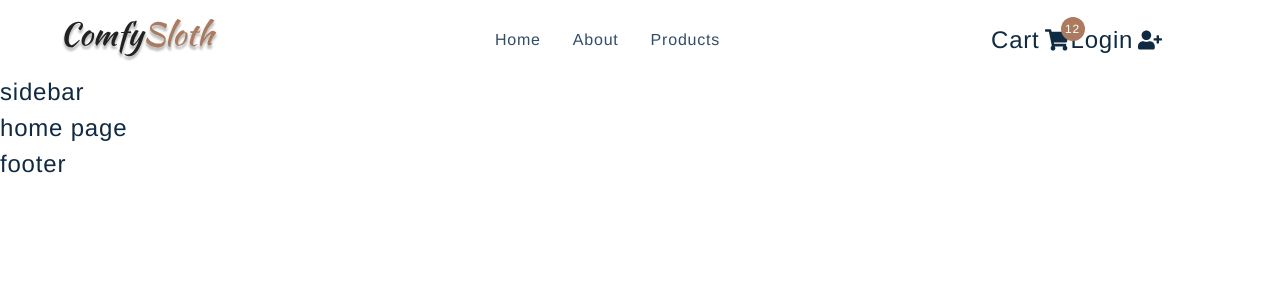
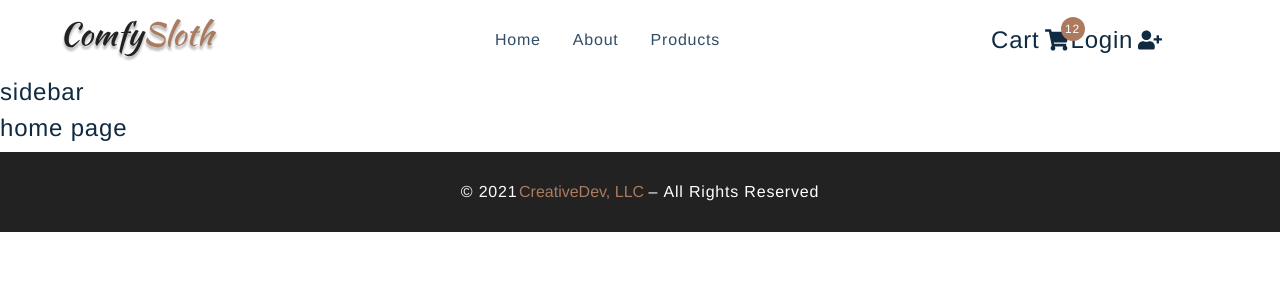
Before and after one commit to locaulker/react-adv-ecom-stripe, a React (Create React App) app: page / in a window 1280 px wide. Shown: the top 300 px of the page. Built offline with nearby package versions, Linux system fonts and the light colour scheme.

Commit message:
added basic footer text

```diff
--- a/src/components/Footer.js
+++ b/src/components/Footer.js
@@ -1,7 +1,15 @@
-import React from 'react'
-import styled from 'styled-components'
+import React from "react"
+import styled from "styled-components"
+
 const Footer = () => {
-  return <h4>footer</h4>
+  return (
+    <Wrapper>
+      <h5>&copy; {new Date().getFullYear()}</h5>
+      <span>CreativeDev, LLC</span>
+      <span style={{ color: "white" }}>&nbsp;&ndash;&nbsp;</span>
+      <h5>All Rights Reserved</h5>
+    </Wrapper>
+  )
 }
 
 const Wrapper = styled.footer`
```
